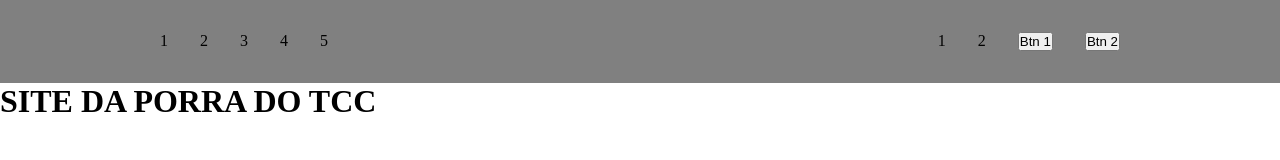
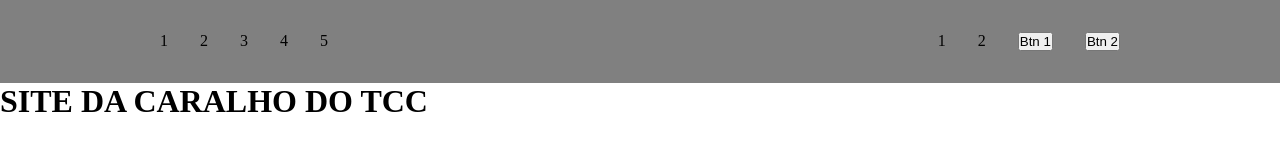
Before and after one commit to leonardo-gomes03/teste, a plain HTML site: page index.html in a window 1280 px wide. Drawn offline with Linux system fonts and the light colour scheme.

Commit message:
troquei o titulo

```diff
--- a/index.html
+++ b/index.html
@@ -28,7 +28,7 @@
         </div>
     </div>
 
-    <h1>SITE DA PORRA DO TCC</h1>
+    <h1>SITE DA CARALHO DO TCC</h1>
 
 
 
```
